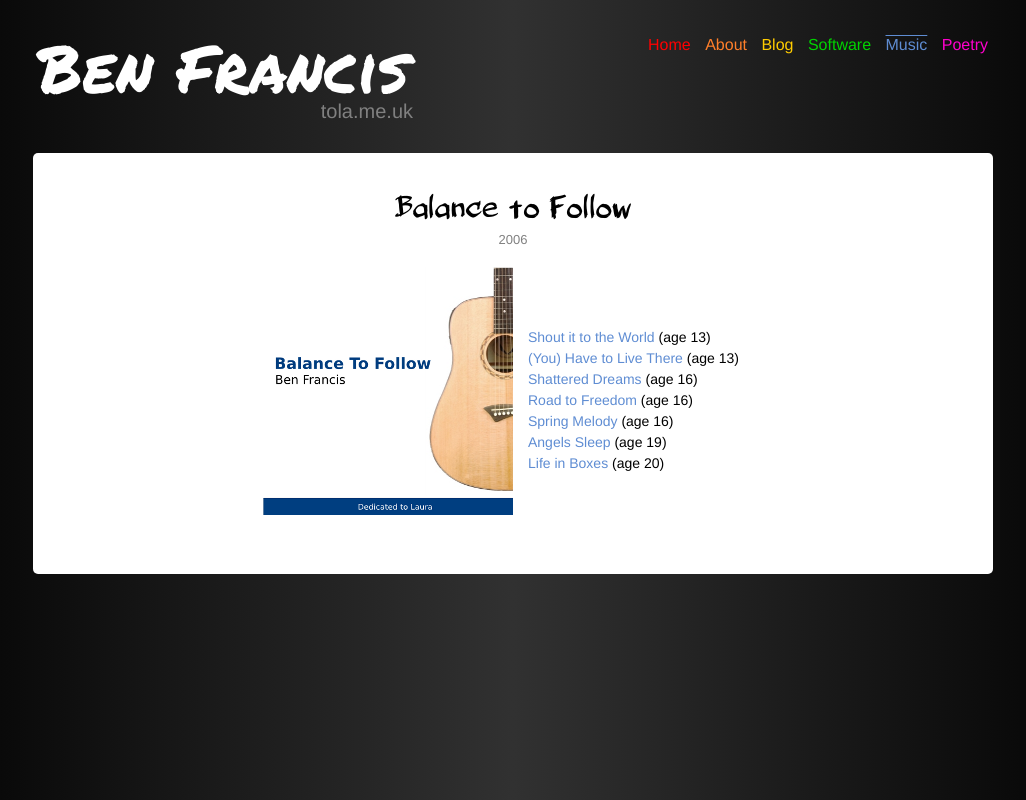
After one commit to benfrancis/tola.me.uk, a PHP site: page /music/albums/balance_to_follow in a window 1280 px wide. The commit adds this page. Shown: the whole page, without its empty margins (127-1153 px from the left). Run offline with PHP 8.4, Linux system fonts and the light colour scheme.

Commit message:
Start on music section

```diff
--- /dev/null
+++ b/music/albums/balance_to_follow/index.html
@@ -0,0 +1,51 @@
+<!DOCTYPE html>
+
+<html>
+
+  <head>
+    <meta charset="utf-8">
+    <title>Ben Francis - Music</title>
+    <link rel="stylesheet" href="/site.css" type="text/css" />
+    <link rel="stylesheet" href="../../music.css" type="text/css" />
+    <link rel="shortcut icon" href="/favicon.ico" />
+  </head>
+
+  <body>
+
+    <header>
+      <hgroup>
+        <h1>Ben Francis</h1>
+        <h2>tola.me.uk</h2>
+      </hgroup>
+      <nav>
+        <ul>
+          <li><a href="/">Home</a></li>
+          <li><a href="/about">About</a></li>
+          <li><a href="/blog">Blog</a></li>
+          <li><a href="/software">Software</a></li>
+          <li><a class="selected" href="/music">Music</a></li>
+          <li><a href="/poetry">Poetry</a></li>
+        </ul>
+      </nav>
+    </header>
+
+    <article class="album page">
+      <h1>Balance to Follow</h1>
+      <small>2006</small>
+      <div class="cover">
+        <img src="../../images/balance_to_follow.png" />
+        <ul id="songs">
+          <li><a href="/music/songs/shout_it_to_the_world">Shout it to the World</a> (age 13)</li>
+          <li><a href="/music/songs/you_have_to_live_there">(You) Have to Live There</a> (age 13)</li>
+         <li><a href="/music/songs/shattered_dreams">Shattered Dreams</a> (age 16)</li>
+         <li><a href="/music/songs/road_to_freedom">Road to Freedom</a> (age 16)</li>
+         <li><a href="/music/songs/spring_melody">Spring Melody</a> (age 16)</li>
+         <li><a href="/music/songs/angels_sleep">Angels Sleep</a> (age 19)</li>
+         <li><a href="/music/songs/life_in_boxes">Life in Boxes</a> (age 20)</li>
+        </ul>
+      </div>
+    </section>
+
+  </body>
+
+</html>
--- /dev/null
+++ b/music/music.css
@@ -0,0 +1,70 @@
+#albums {
+  clear: both;
+  min-width: 500px;
+  max-width: 960px;
+  display: block;
+  overflow: hidden;
+  margin: 0 auto;
+  padding: 0;
+}
+
+#albums a {
+  color: #fff;
+  text-decoration: none;
+  width: 260px;
+  list-style-type: none;
+  padding: 20px;
+  text-align: center;
+  margin: 0 auto;
+  display: block;
+  margin: 0 auto;
+}
+
+#albums h1 {
+  font: 24px 'BelligerentMadnessRegular', Helvetica, sans-serif;
+  margin: 0;
+  margin: 10px;
+}
+
+#albums small {
+  color: #808080;
+  font-size: 16px;
+  display: block;
+}
+
+article.album {
+  overflow: hidden;
+}
+
+.album h1 {
+    font: 32px 'BelligerentMadnessRegular', Helvetica, sans-serif;
+  margin: 0 auto;
+  margin-bottom: 10px;
+  text-align: center;
+  clear: both;
+}
+
+.album small {
+  color: #808080;
+  font-size: 13px;
+  display: block;
+  text-align: center;
+  margin-bottom: 20px;
+}
+
+.album .cover {
+  width: 500px;
+  margin: 0 auto;
+}
+
+.album #songs {
+  width: 220px;
+  margin: 0;
+  padding: 60px 15px;
+  list-style-type: none;
+  line-height: 1.5em;
+}
+
+.cover img, .cover #songs {
+  float: left;
+}
--- a/site.css
+++ b/site.css
@@ -120,7 +120,7 @@ nav li a.selected, nav li a:hover {
   text-decoration: overline;
 }
 
-section.page {
+section.page, article.page {
   clear: both;
   background-color: #fff;
   border-radius: 5px;
```
Also changed, not shown: music/index.html (added, +42 -0 lines), music/albums/balance_to_follow/images/balance_to_follow.png (added), music/images/balance_to_follow.png (added).
